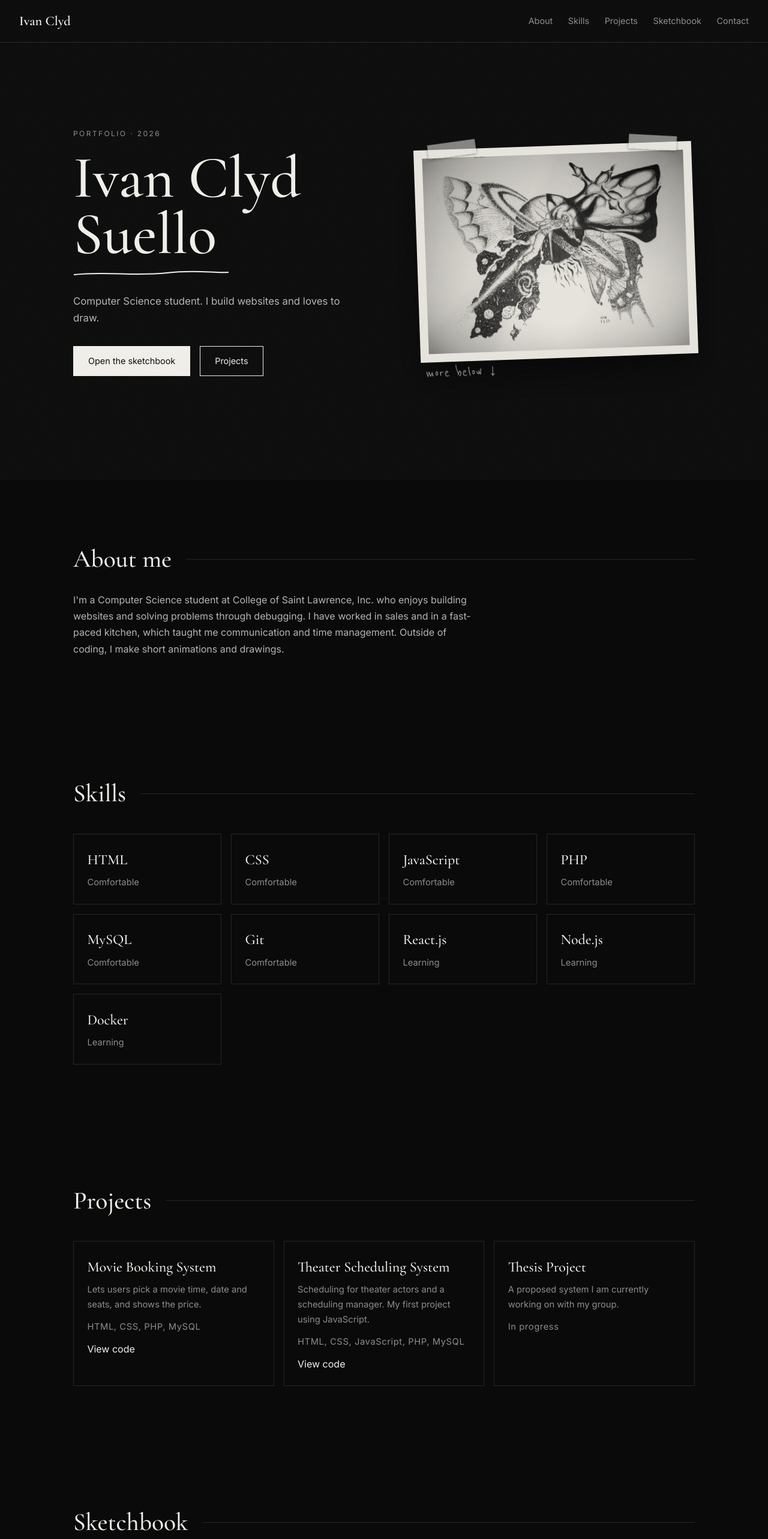
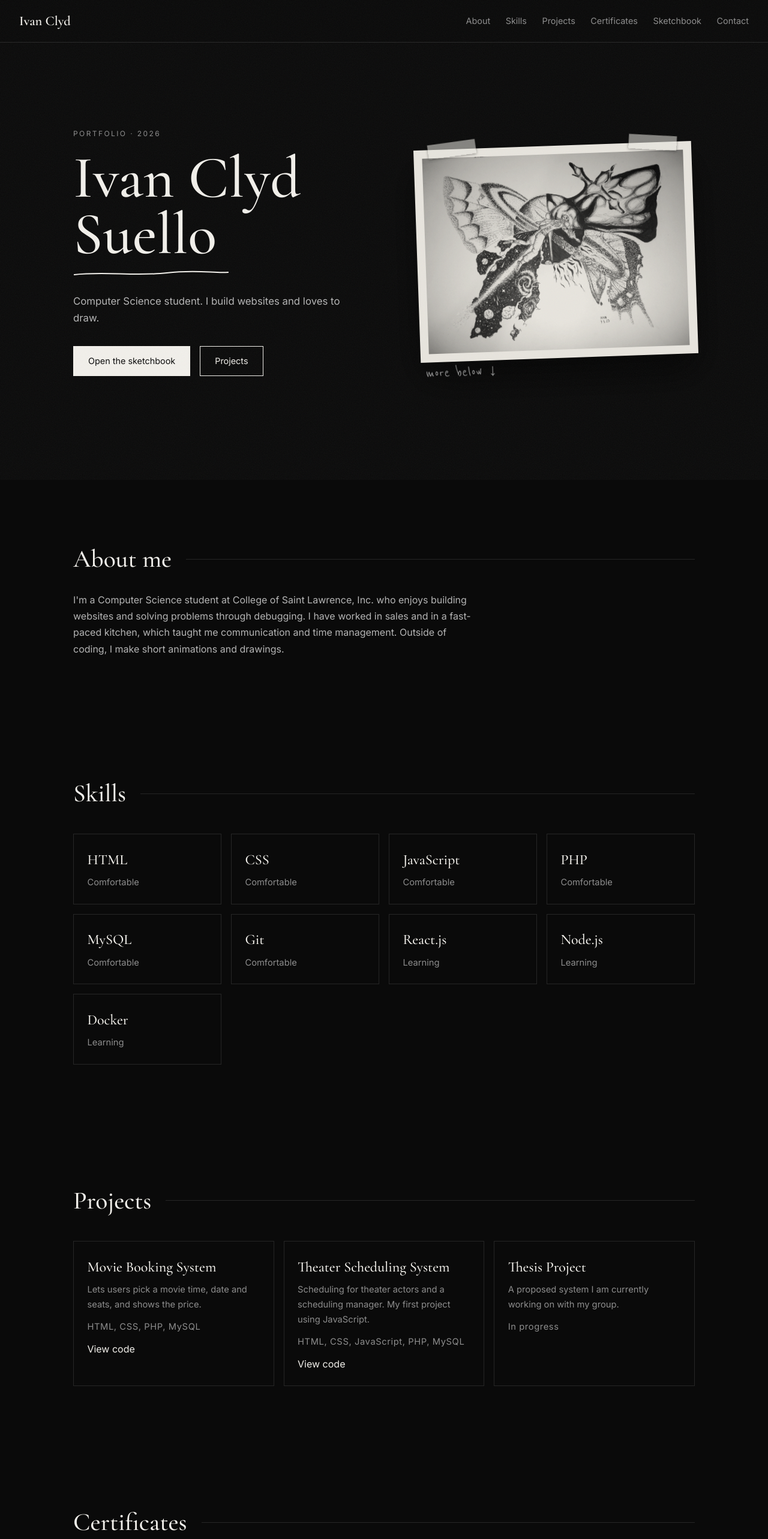
Before and after one commit to kuraido02/my-portfolio, a React (Vite) app: page / in a window 1280 px wide. Shown: the top 2566 px of the page at 60% size. Built offline with nearby package versions, Linux system fonts and the light colour scheme.

Commit message:
rename the component certificate cause it's wrong, connected it to app component

```diff
--- a/src/App.jsx
+++ b/src/App.jsx
@@ -4,6 +4,7 @@ import Gallery from './components/Gallery'
 import About from './components/About'
 import Skills from './components/Skills'
 import Projects from './components/Projects'
+import Certificates from './components/Certificates'
 import Contact from './components/Contact'
 
 function App() {
@@ -15,6 +16,7 @@ function App() {
         <About />
         <Skills />
         <Projects />
+        <Certificates />
         <Gallery />
         <Contact />
       </main>
--- a/src/components/Navbar.jsx
+++ b/src/components/Navbar.jsx
@@ -6,6 +6,7 @@ function Navbar() {
         <a href="#about">About</a>
         <a href="#skills">Skills</a>
         <a href="#projects">Projects</a>
+        <a href="#certificates">Certificates</a>
         <a href="#sketchbook">Sketchbook</a>
         <a href="#contact">Contact</a>
       </nav>
```
Also changed, not shown: src/components/Certificates.jsx (renamed from src/components/Cerificates.jsx).
